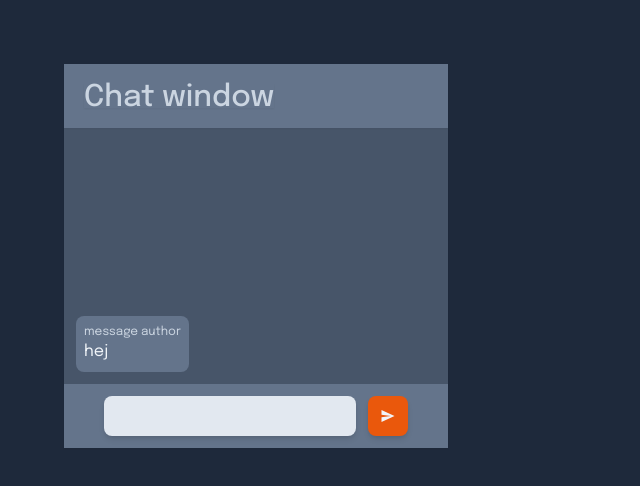
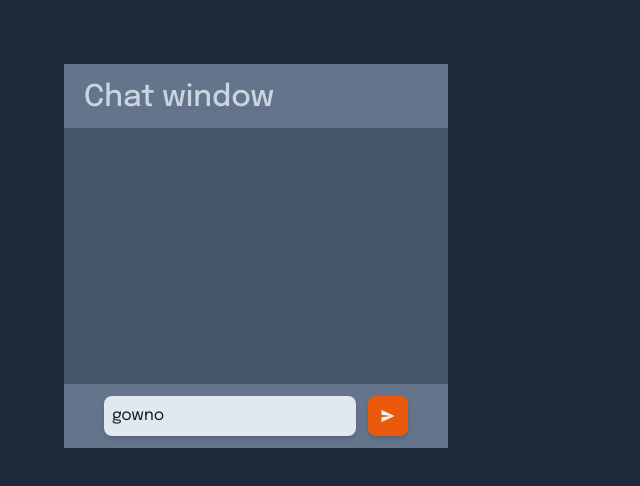
Before and after one commit to maciejszaman/staz, a React (Create React App) app: page /chat in a window 1280 px wide. Shown: the top 486 px of the page, without its empty margins (0-640 px from the left). Built offline with nearby package versions, Linux system fonts and the light colour scheme.

Commit message:
23 listopada

```diff
--- a/src/routes/Chat/Chat.tsx
+++ b/src/routes/Chat/Chat.tsx
@@ -1,21 +1,22 @@
-import React, { useEffect, useState } from 'react'
+import React, { useState } from 'react'
 import { IoMdSend } from 'react-icons/io'
 import { Messages } from './Messages'
 
 export const Chat = () => {
 
-    const [inputValue, setInputValue] = useState("")
-    const messages:string[] = ['hej']
+    const [inputValue, setInputValue] = useState("gowno")
+    const [messages, setMessages] = useState<{author: string, message: string}[]>([])
 
     const submit = () => {
-        messages.push(inputValue)
-        setInputValue("")
+        if(inputValue === ""){
+            return null
+        } else {
+            setMessages(prevNames => [{...prevNames, author: "You", message:inputValue}])
+            setInputValue("")
+        }
+
     }
 
-    useEffect(() => {
-        console.log(messages)
-        console.log(inputValue)
-    },[messages, inputValue])
 
   return (
     <div className='h-[100vh] p-[5%] bg-slate-800 text-slate-100'>
@@ -25,21 +26,12 @@ export const Chat = () => {
                     <h1 className='shadow-sm'>Chat window</h1>
                 </div>
                 <div className="h-64 shadow-sm overflow-scroll overflow-x-hidden flex flex-col-reverse gap-3 p-3">
-                    <>
-                        {
-                        messages.map((message, index) => {
-                        return(
-                            <div key={index} className="flex flex-col p-2 w-fit rounded-lg bg-slate-500">
-                            <p className='text-xs text-slate-300'>message author</p>
-                            <p>{message}</p>
-                            </div>
-                        )
-                        })}
-                    </>
+                    <Messages messages={messages}/>
                 </div>
                 <div className="h-16 flex gap-3 p-3 justify-center bg-slate-500 shadow-sm">
-                        <input  value={inputValue} onChange={(e) => {setInputValue(e.target.value);}} onKeyUp={(e) => {if (e.key === "Enter"){submit()}}} className="w-[70%] pl-2 rounded-lg shadow-md bg-slate-200 text-slate-900"></input>
-                        <button onClick={() => submit()} className='bg-orange-600 hover:-translate-y-1 hover:bg-orange-500 transition-all w-10 flex justify-center pt-3 rounded-lg shadow-md'>
+                        <input  value={inputValue} onKeyUp={(e) => {if (e.key === "Enter") {submit();}
+          }} onChange={(e) => {setInputValue(e.target.value);}} className="w-[70%] pl-2 rounded-lg shadow-md bg-slate-200 text-slate-900"></input>
+                        <button onClick={() => setMessages(prevNames => [...prevNames, inputValue])} className='bg-orange-600 hover:-translate-y-1 hover:bg-orange-500 transition-all w-10 flex justify-center pt-3 rounded-lg shadow-md'>
                             <IoMdSend/>
                         </button>
                 </div>
--- a/src/routes/Chat/Messages.tsx
+++ b/src/routes/Chat/Messages.tsx
@@ -6,7 +6,7 @@ export const Messages = ({messages}:Types.MessagesProps) => {
   return (
     <>
     {
-    messages.map((message, index) => {
+    messages.slice(0).reverse().map((message, index) => {
       return(
         <div key={index} className="flex flex-col p-2 w-fit rounded-lg bg-slate-500">
           <p className='text-xs text-slate-300'>message author</p>
```
